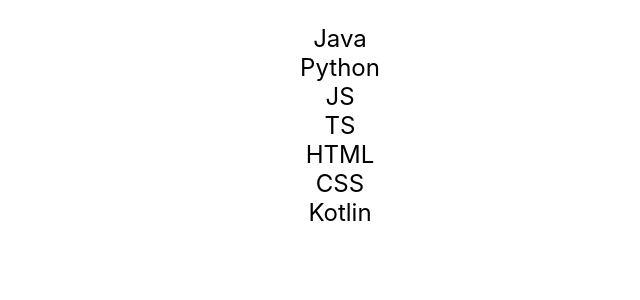
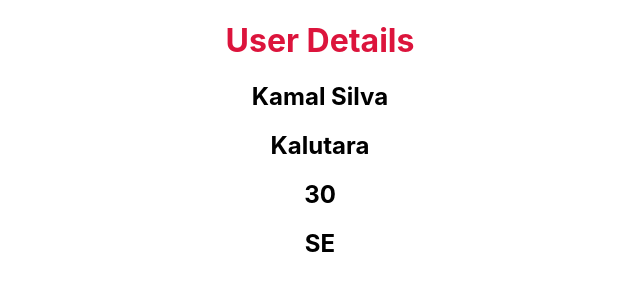
Before and after one commit to GDSE59-Task-Collection/Catch-the-basics, a React (Create React App) app: page / in a window 1280 px wide. Shown: the top 300 px of the page, without its empty margins (320-960 px from the left). Built offline with nearby package versions, Linux system fonts and the light colour scheme.

Commit message:
Props create

```diff
--- a/src/App.js
+++ b/src/App.js
@@ -5,6 +5,7 @@ import  HelloReactNormalFunction  from '../src/components/helloReact/HelloReactN
 import  { DataBindToView }  from '../src/components/viewData/DataBindToView'
 import   DataBindObject   from '../src/components/viewData/DataBindObject'
 import   DataViewList   from '../src/components/viewData/DataViewList'
+import   UserDetails   from '../src/components/props/UserDetails'
 
 function App() {
   return (
@@ -13,7 +14,8 @@ function App() {
       <HelloReactNormalFunction/> */}
       {/* <DataBindToView/> */}
       {/* <DataBindObject/> */}
-      <DataViewList/>
+      {/* <DataViewList/> */}
+      <UserDetails/>
     </div>
   );
 }
--- /dev/null
+++ b/src/components/data/UserData.js
@@ -0,0 +1,6 @@
+export const UserData = {
+    name:"Kamal Silva",
+    address: "Kalutara",
+    age: 30,
+    designation:"SE"
+}
--- /dev/null
+++ b/src/components/props/User.jsx
@@ -0,0 +1,14 @@
+import React from 'react'
+
+const User = (props) => {
+  return (
+    <div>
+        <h2>{props.name}</h2>
+        <h2>{props.address}</h2>
+        <h2>{props.age}</h2>
+        <h2>{props.designation}</h2>
+    </div>
+  )
+}
+
+export default User
--- /dev/null
+++ b/src/components/props/UserDetails.jsx
@@ -0,0 +1,14 @@
+import React from 'react'
+import { UserData } from '../data/UserData'
+import User from './User'
+
+const UserDetails = () => {
+  return (
+    <div>
+      <h1 style={{"color":"crimson"}}>User Details</h1>
+      <User name={UserData.name} address={UserData.address} age={UserData.age} designation={UserData.designation}/>
+    </div>
+  )
+}
+
+export default UserDetails
```
